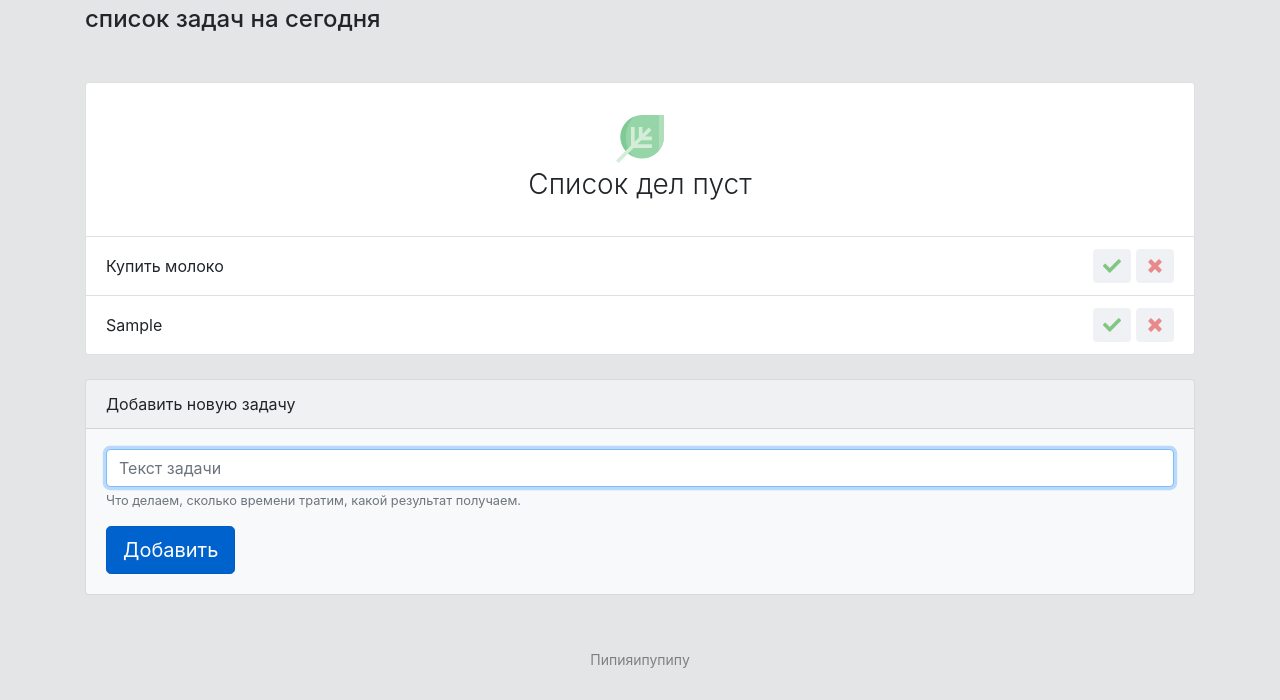
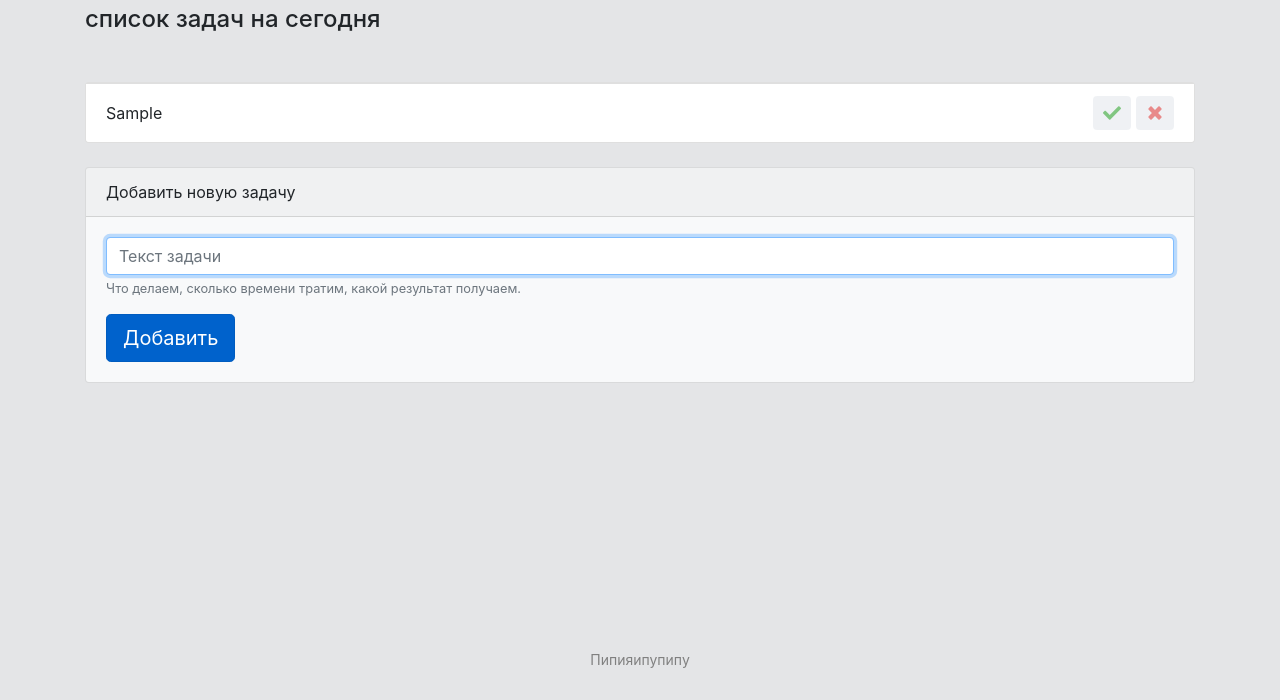
Before and after one commit to G00syara/javascript_project, a plain HTML site: page index.html in a window 1280 px wide. Both pictures are taken after typing "Sample" into the empty fields and a click on the button "Добавить". Shown: the part 100-800 px from the top of the page. Drawn offline with nearby package versions, Linux system fonts and the light colour scheme.

Commit message:
feat(JP-2): небольшой рефаторинг, добавление логики, для скрытия надписи пустого блока

```diff
--- a/index.html
+++ b/index.html
@@ -22,7 +22,7 @@
 					<div class="empty-list__title">Список дел пуст</div>
 				</li>
 
-				<li class="list-group-item d-flex justify-content-between task-item">
+				<!-- <li class="list-group-item d-flex justify-content-between task-item">
 					<span class="task-title">Купить молоко</span>
 					<div class="task-item__buttons">
 						<button type="button" data-action="done" class="btn-action">
@@ -32,7 +32,7 @@
 							<img src="./img/cross.svg" alt="Done" width="18" height="18">
 						</button>
 					</div>
-				</li>
+				</li> -->
 
 			</ul>
 		</div>
--- a/js/main.js
+++ b/js/main.js
@@ -2,13 +2,12 @@
 const form = document.querySelector('#form')
 const input = document.querySelector('#taskInput')
 const tasksList = document.querySelector('#tasksList')
+const emptyList = document.querySelector('#emptyList')
 
 
-
-form.addEventListener('submit', (event) => {
+const addTask = (event) => {
     //Отменяет отправку формы
     event.preventDefault()
-    console.log('submit');
 
     const taskText = input.value
 
@@ -32,4 +31,11 @@ form.addEventListener('submit', (event) => {
     //Очищает поле ввода и оставляет фокус
     input.value = ""
     input.focus()
-})
+
+    // Если в списке задач более 1 элемента то мы его скрываем
+    if (tasksList.children.length > 1) {
+        emptyList.classList.add('none')
+    }
+}
+
+form.addEventListener('submit', addTask)
```
